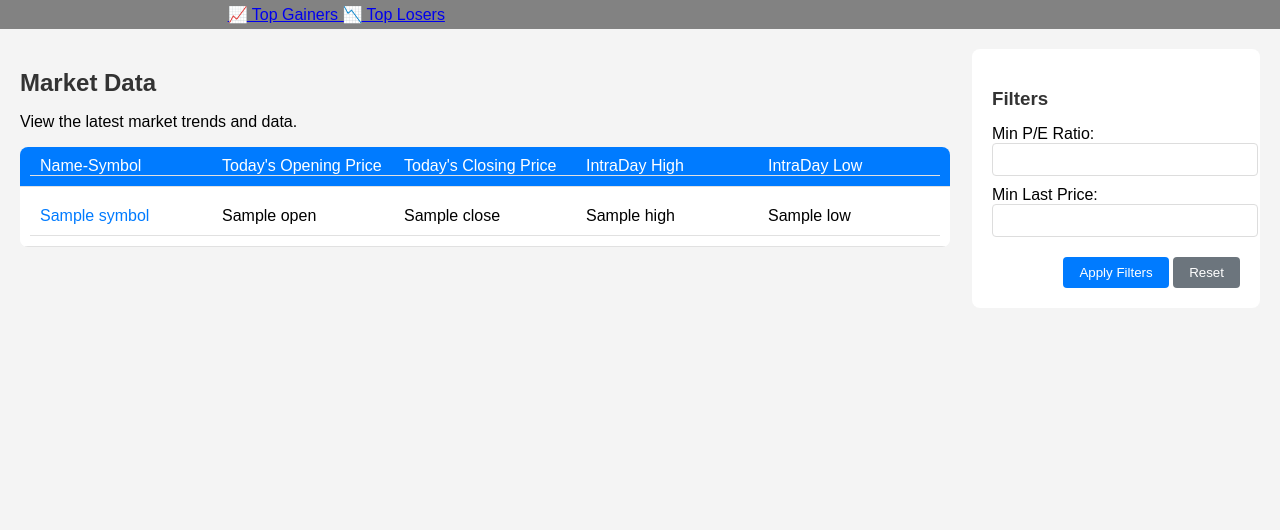
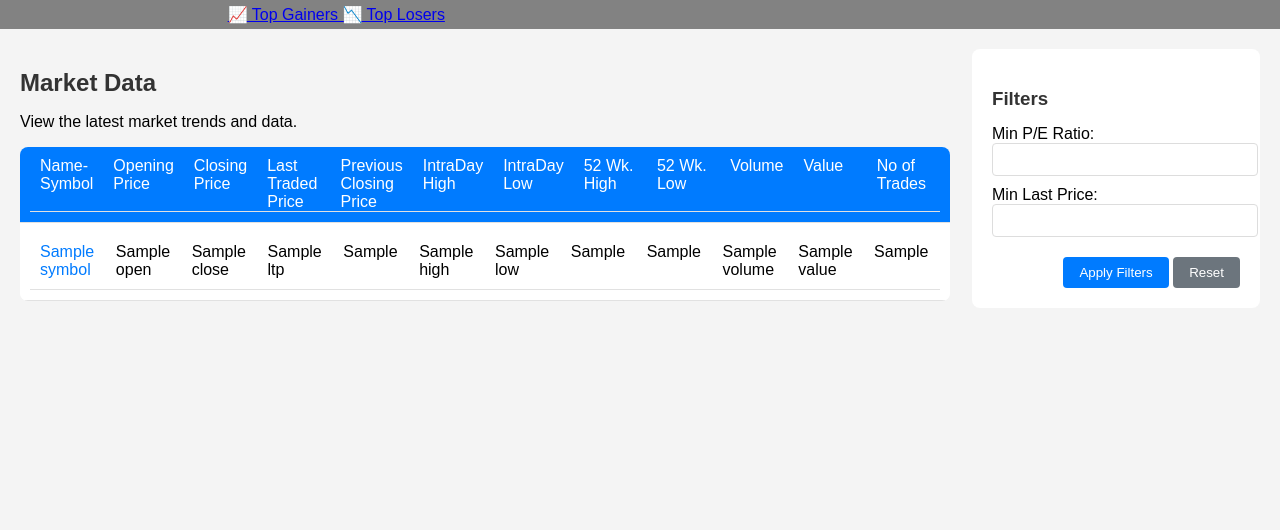
Before and after one commit to rogerthat1729/stock-analyzer, a Flask app: template templates/market.html in a window 1280 px wide. Shown: the part 58-588 px from the top of the page. Run offline with Flask 3, Linux system fonts and the light colour scheme; the template is opened without the code that fills it: most values are stand-ins (such as "Sample title", 1, 10 or a date in 2020).

Commit message:
added more columns in market

```diff
--- a/plot.py
+++ b/plot.py
@@ -119,21 +119,22 @@ def get_current_data():
     dates = give_dates('day')
     to_sort = []
     for sym in stock_list:
-        df = stock_df(symbol=sym, from_date=dates[0],
-                    to_date=dates[1], series="EQ")
-        diff = df['CLOSE'].iloc[-1] - df['OPEN'].iloc[-1]
-        to_sort.append((diff, sym))
+        try:
+            df = stock_df(symbol=sym, from_date=dates[0],
+                        to_date=dates[1], series="EQ")
+            diff = df['CLOSE'].iloc[-1] - df['OPEN'].iloc[-1]
+            to_sort.append((diff, sym))
+        except Exception as e:
+            print(f"Data is not available for {sym}")
+            continue
     to_sort.sort()
     all_data = []
     for i in range(len(to_sort)):
         df = stock_df(symbol=to_sort[i][1], from_date=dates[0],
                     to_date=dates[1], series="EQ")
         data = {}
+        data = df.iloc[0].to_dict()
         data['symbol'] = to_sort[i][1]
-        data['open'] = df['OPEN'].iloc[0]
-        data['low'] = df['LOW'].iloc[0]
-        data['high'] = df['HIGH'].iloc[0]
-        data['close'] = df['CLOSE'].iloc[0]
         all_data.append(data)
     return all_data
 
--- a/templates/market.html
+++ b/templates/market.html
@@ -9,20 +9,34 @@
         <div class="market-table">
           <div class="table-header">
             <div>Name-Symbol</div>
-            <div>Today's Opening Price</div>
-            <div>Today's Closing Price</div>
+            <div>Opening Price</div>
+            <div>Closing Price</div>
+            <div>Last Traded Price</div>
+            <div>Previous Closing Price</div>
             <div>IntraDay High</div>
             <div>IntraDay Low</div>
+            <div>52 Wk. High</div>
+            <div>52 Wk. Low</div>
+            <div>Volume</div>
+            <div>Value</div>
+            <div>No of Trades</div>
         </div>
         {% for stock in stocks %}
         <div class="table-row">
             <div>
                 <a href="/market/{{ stock['symbol'] }}">{{ stock['symbol'] }}</a>
             </div>
-            <div>{{ stock['open'] }}</div>
-            <div>{{ stock['close'] }}</div>
-            <div>{{ stock['high'] }}</div>
-            <div>{{ stock['low'] }}</div>
+            <div>{{ stock['OPEN'] }}</div>
+            <div>{{ stock['CLOSE'] }}</div>
+            <div>{{ stock['LTP'] }}</div>
+            <div>{{ stock['PREV. CLOSE'] }}</div>
+            <div>{{ stock['HIGH'] }}</div>
+            <div>{{ stock['LOW'] }}</div>
+            <div>{{ stock['52W H'] }}</div>
+            <div>{{ stock['52W L'] }}</div>
+            <div>{{ stock['VOLUME'] }}</div>
+            <div>{{ stock['VALUE'] }}</div>
+            <div>{{ stock['NO OF TRADES'] }}</div>
         </div>
         {% endfor %}
         </div>
```
